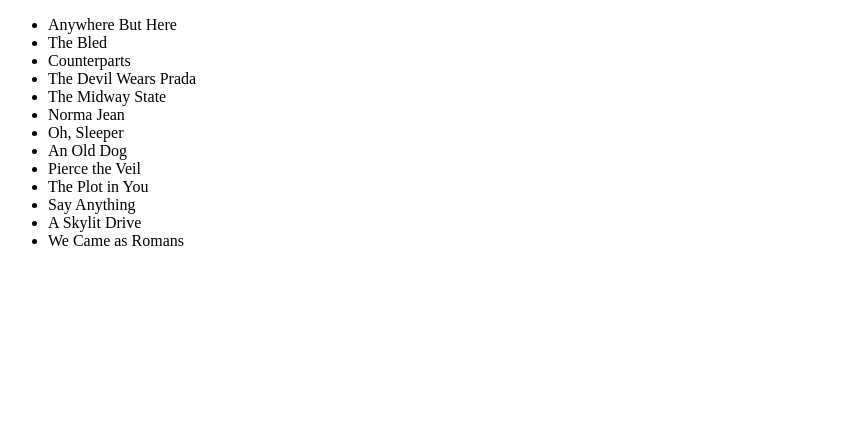
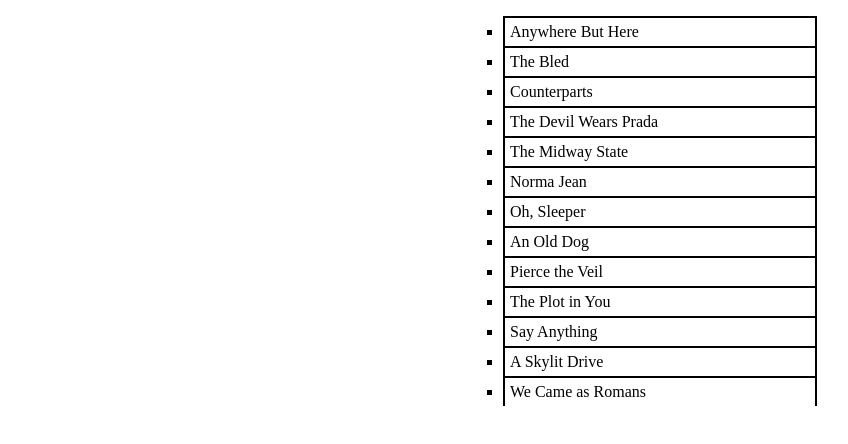
Before and after one commit to acciojob/sorting-articles-AbuSalman143, a website: page main.html in a window 1280 px wide. Shown: the whole page, without its empty margins (0-848 px from the left). Drawn offline with Linux system fonts and the light colour scheme.

Commit message:
created a submission

```diff
--- a/styles.css
+++ b/styles.css
@@ -1 +1,18 @@
 /*  your css code here. If applicable */
+
+
+#band{
+
+	list-style:square;
+	display:flex;
+	flex-direction:column;
+	align-items:center;
+
+}
+
+li{
+	padding:5px;
+	border:2px solid black;;
+	width:300px;
+	border-bottom:none
+}
```
